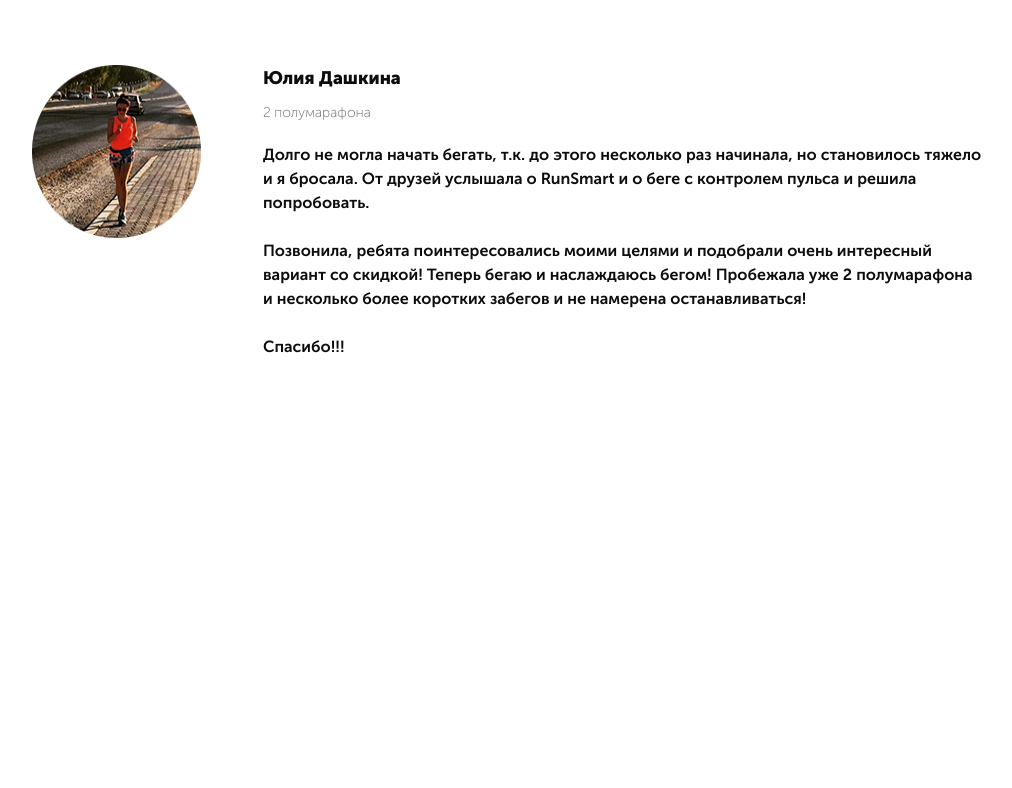
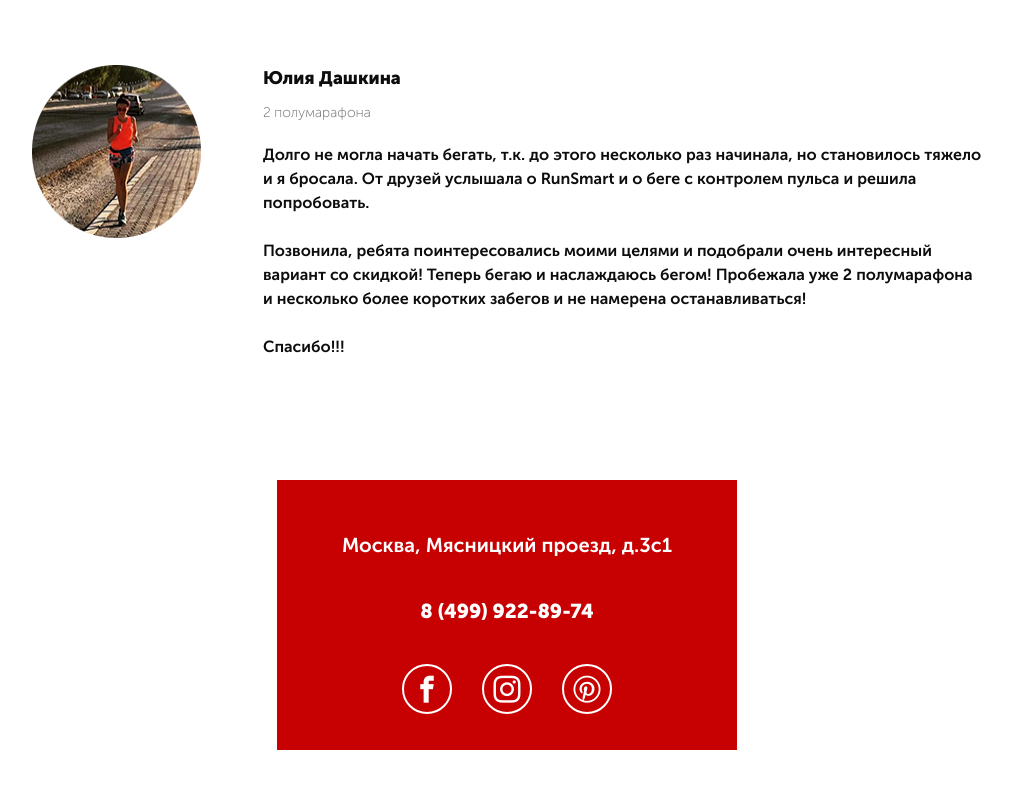
Before and after one commit to karenhov/pulse, a website: page src/index.html in a window 1280 px wide. Shown: the part 4913-5701 px from the top of the page, without its empty margins (133-1145 px from the left). Before the commit the page ends 5272 px from the top, so only its background shows below. Drawn offline with nearby package versions, Linux system fonts and the light colour scheme.

Commit message:
commit_finish_all

```diff
--- /dev/null
+++ b/src/css/icon.css
@@ -0,0 +1,36 @@
+@font-face {
+  font-family: 'icomoon';
+  src:  url('../fonts/icomoon.eot?mvqfp4');
+  src:  url('../fonts/icomoon.eot?mvqfp4#iefix') format('embedded-opentype'),
+    url('../fonts/icomoon.ttf?mvqfp4') format('truetype'),
+    url('../fonts/icomoon.woff?mvqfp4') format('woff'),
+    url('../fonts/icomoon.svg?mvqfp4#icomoon') format('svg');
+  font-weight: normal;
+  font-style: normal;
+  font-display: block;
+}
+
+[class^="icon-"], [class*=" icon-"] {
+  /* use !important to prevent issues with browser extensions that change fonts */
+  font-family: 'icomoon' !important;
+  speak: never;
+  font-style: normal;
+  font-weight: normal;
+  font-variant: normal;
+  text-transform: none;
+  line-height: 1;
+
+  /* Better Font Rendering =========== */
+  -webkit-font-smoothing: antialiased;
+  -moz-osx-font-smoothing: grayscale;
+}
+
+.icon-facebook:before {
+  content: "\ea90";
+}
+.icon-instagram:before {
+  content: "\ea92";
+}
+.icon-pinterest2:before {
+  content: "\ead2";
+}
--- a/src/index.html
+++ b/src/index.html
@@ -6,6 +6,7 @@
     <title>Pulse</title>
     <link rel="shortcut icon" href="icons/pulse.ico" type="image/x-icon">
     <link rel="stylesheet" href="css/bootstrap-reboot.min.css">
+    <link rel="stylesheet" href="css/icon.css">
     <link rel="stylesheet" href="css/fonts.css">
     <!-- <link rel="stylesheet" href="css/slick.css"> -->
     <link rel="stylesheet" href="https://cdnjs.cloudflare.com/ajax/libs/tiny-slider/2.9.4/tiny-slider.css">
@@ -454,6 +455,20 @@
         </div>
     </div>
 </section>
+<footer class="footer">
+
+ <!--    <div class="footer__map"></div> -->
+ <script type="text/javascript" charset="utf-8" async src="https://api-maps.yandex.ru/services/constructor/1.0/js/?um=constructor%3Aaa5c36cc3847baf89f36ced471929ff9a2f5918dfc57063dc4a5abffda0d2a0b&amp;width=100%25&amp;height=630&amp;lang=ru_RU&amp;scroll=false"></script>
+    <div class="footer__info">
+        <address class="footer__addr">Москва, Мясницкий проезд, д.3с1</address>
+        <a class="footer__phone" href="tel:84999228974">8 (499) 922-89-74</a>
+        <div class="footer__social">
+            <a href="#" class="footer__social-item"><span class="icon-facebook"></span></a>
+            <a href="#" class="footer__social-item"><span class="icon-instagram"></span></a>
+            <a href="#" class="footer__social-item"><span class="icon-pinterest2"></span></a>
+        </div>
+    </div>
+</footer>
 <script type="text/javascript" src="https://code.jquery.com/jquery-1.11.0.min.js"></script>
 <script type="text/javascript" src="https://code.jquery.com/jquery-migrate-1.2.1.min.js"></script>
 <script src="js/slick.min.js"></script>
--- /dev/null
+++ b/src/sass/blocks/_footer.scss
@@ -0,0 +1,64 @@
+.footer {
+    position: relative;
+    margin-top: 121px;
+    height: 630px;
+    &__info {
+        position: absolute;
+        top: 0;
+        left: 50%;
+        transform: translateX(-50%);
+        width: 460px;
+        height: 270px;
+        background-color: #c70101;
+    }
+    a {
+        text-decoration: none;
+    }
+    &__addr {
+        padding-top: 50px;
+        color: $main-color;
+        font-size: 20px;
+        font-weight: 500;
+        text-align: center;
+    }
+    &__phone {
+        margin-top: 36px;
+        display: block;
+        color: $main-color;
+        font-size: 20px;
+        font-weight: 700;
+        text-align: center;
+        &:hover {
+            color: $btn_hv_color;
+        }
+    }
+    &__social {
+        margin: 0 auto;
+        margin-top: 38px;
+        display: flex;
+        justify-content: center;
+        align-items: center;
+        a {
+            text-decoration: none;
+        }
+        &-item {
+            margin-left: 15px;
+            margin-right: 15px;
+            display: flex;
+            justify-content: center;
+            align-items: center;
+            right: 30px;
+            width: 50px;
+            height: 50px;
+            border: 2px solid #ffffff;
+            border-radius: 100%;
+            span {
+                font-size: 27px;
+                color: #ffffff;
+                &:hover {
+                    color: $btn_hv_color;
+                }
+            }
+        }
+    }
+}
--- a/src/sass/style.scss
+++ b/src/sass/style.scss
@@ -18,3 +18,4 @@
 @import 'blocks/carousel';
 @import 'blocks/catalog';
 @import 'blocks/reviews';
+@import 'blocks/footer';
```
Also changed, not shown: src/css/style.min.css, src/fonts/icomoon.ttf (added), src/fonts/icomoon.woff (added), src/icons/facebook_icon.svg (added), src/icons/instagram_icon.svg (added), src/icons/pinterest_icon.svg (added), 2 other files.
